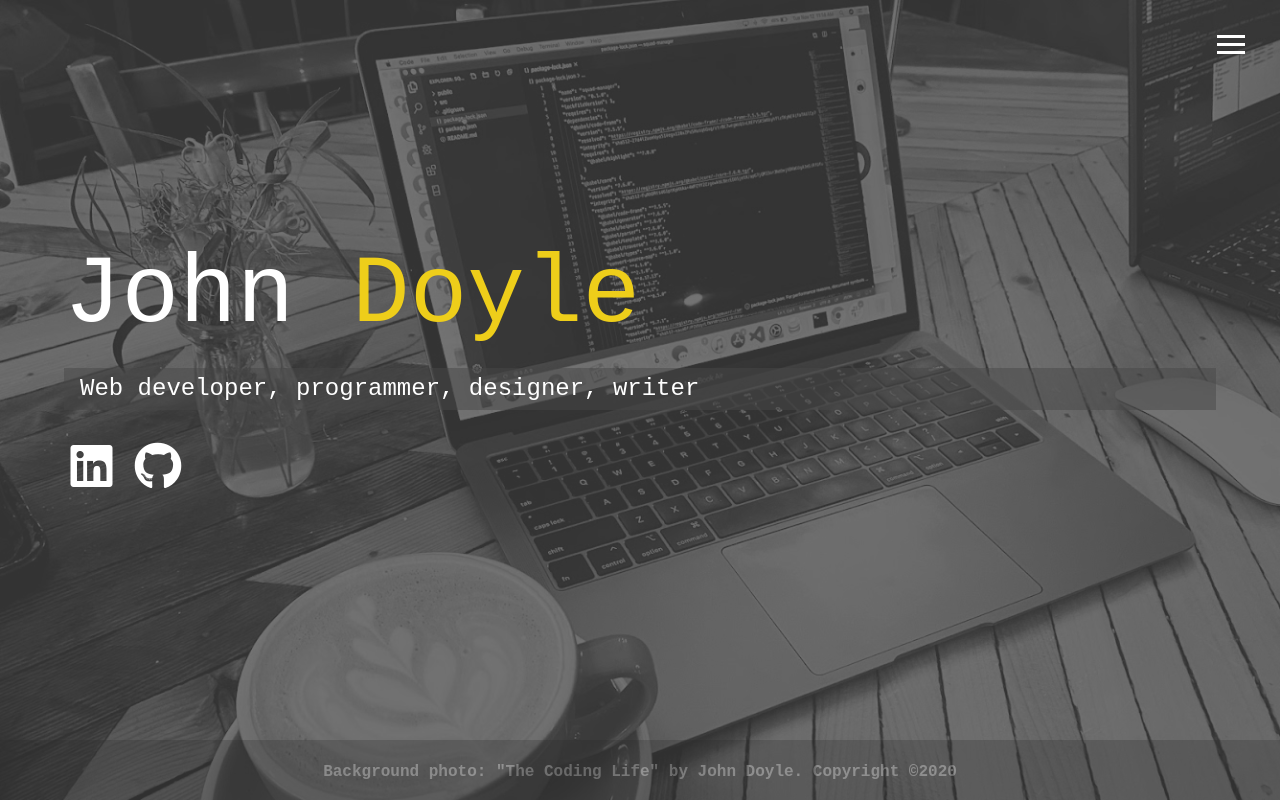
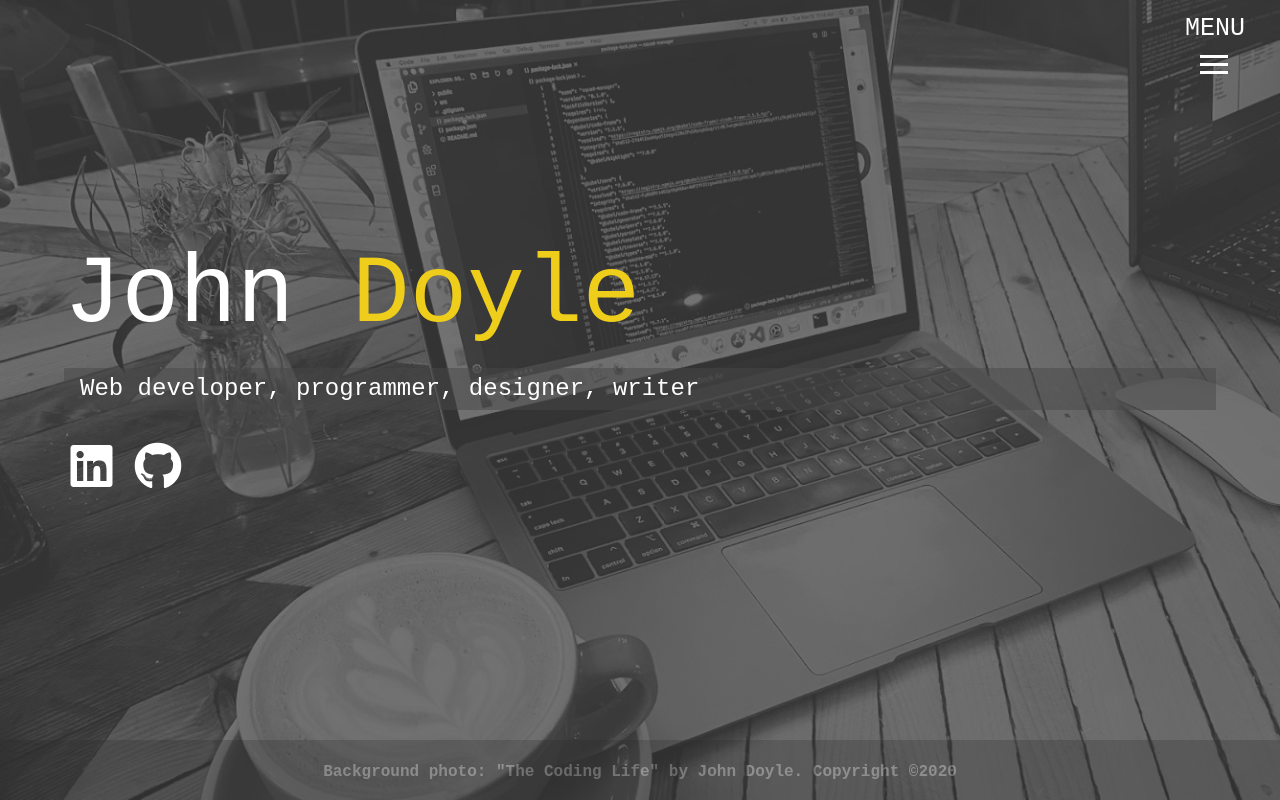
Before and after one commit to johndoyle603/sassPortfolio3, a website: page index.html in a window 1280 px wide. Drawn offline with Linux system fonts and the light colour scheme.

Commit message:
changed font on work page

```diff
--- a/index.html
+++ b/index.html
@@ -18,6 +18,9 @@
     <div class="overlay"></div>
 
     <header>
+
+<div class="menu-type">MENU</div>
+
       <div class="menu-btn">
         <div class="btn-line"></div>
         <div class="btn-line"></div>
--- a/scss/_menu.scss
+++ b/scss/_menu.scss
@@ -3,8 +3,8 @@
 .menu-btn {
   position: absolute;
   z-index: 3;
-  right: 35px;
-  top: 35px;
+  right: 52px;
+  top: 55px;
   cursor: pointer;
   @include easeOut;
 
--- a/scss/main.scss
+++ b/scss/main.scss
@@ -72,6 +72,18 @@ main {
       margin-top: 20vh;
     }
   }
+}
+
+.menu-type {
+  position: absolute;
+  top: 10px;
+  right: 35px;
+  z-index: 3;
+  cursor: pointer;
+  @include easeOut;
+  font-size: 25px;
+  font-family: "Courier New", Courier, monospace;
+  font-style: bold;
 }
 
 .about-info {
@@ -165,19 +177,24 @@ main {
   @extend .btn;
   background: darken($primary-color, 50);
   color: #fff;
+  font-family: "Roboto", sans-serif;
+  font-size: 22px;
 }
 
 .btn-neutral {
   background: black;
   color: #eece1a;
-  font-family: "Courier New", Courier, monospace;
+  font-family: "Roboto", sans-serif;
   font-weight: bold;
+  font-size: 18px;
 }
 
 .btn-light {
   @extend .btn;
   background: lighten($primary-color, 50);
   color: #333;
+  font-family: "Roboto", sans-serif;
+  font-size: 22px;
 }
 
 #main-footer {
```
Also changed, not shown: work.html (+1 -0 lines), dist/css/main.css, 3 other files.
